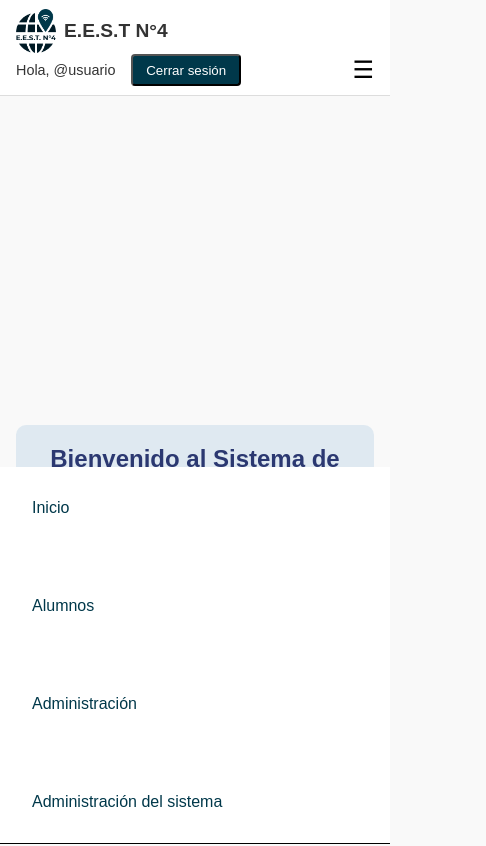
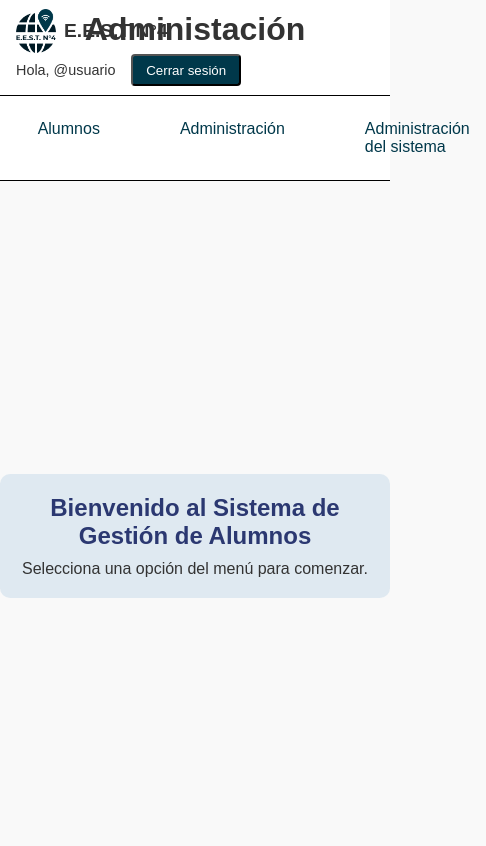
Before and after one commit to felivasquez/Sist.-gestion-de-alumnos, a website: page index.html in a window 390 px wide. Shown: the whole page, 486 px wide, since content can reach past the window. Drawn offline with Linux system fonts and the light colour scheme.

Commit message:
Cambios a estilos minimos
Hice algunos retoques a los estilos

```diff
--- a/assets/css/base.css
+++ b/assets/css/base.css
@@ -8,18 +8,17 @@ body {
   font-family: Arial, sans-serif;
   background: #f9f9f9;
   color: #333;
-  overflow-y:hidden;
 }
 
   /* ===== HEADER ===== */
   header {
     display: flex;
-    flex-wrap: wrap;               /* para poder “romper” línea */
+    flex-wrap: wrap;
     justify-content: space-between;
     align-items: center;
     padding: 0.5rem 1rem;
     background: #fff;
-    border-bottom: 1px solid #ddd;
+    border-bottom: 1px solid #000;
     position: relative;
     z-index: 100;
     height:6rem;
@@ -176,48 +175,18 @@ nav ul:nth-of-type(4):hover .megamenu {
 .columna-menu ul li a:hover::after {
   transform: scaleX(1);
 }
+
   /* ===== Contenido principal (iframe) ===== */
+
+
 main iframe#contenido {
+  display: flex;
+  flex-direction: column;
+  height: 84vh ;
   width: 100%;
-    /* Altura = viewport menos la altura del header dinámico */
-    height: calc(100vh -  (
-      /* suma aproximada de: padding top + título + nav + padding bottom */
-      0.5rem + 1.25rem + 0.5rem + 0.5rem
-    ) );
-    border: none;
-    display: block;
-    overflow-x: hidden;
-  }
-
-  /* ===== Responsividad ===== */
-  @media (max-width: 768px) {
-    /* muestro botón ☰ y escondo título */
-    .menu-btn {
-      display: block;
-    }
-    header > h1 {
-      display: none;
-    }
-
-    /* menú colapsable */
-    nav {
-      position: absolute;
-      top: 100%;
-      left: 0;
-      flex-direction: column;
-      background: #fff;
-      transform: translateY(-100%);
-      transition: transform 0.3s ease;
-    }
-    nav.show {
-      transform: translateY(0);
-    }
-    nav ul {
-      width: 100%;
-      margin: 0.5rem 0;
-    }
 }
   /* Iframe */
-  .frame{
-    padding: 1rem;
+iframe {
+  flex-grow: 1;
+  border: none;
 }
--- a/assets/css/matriz.css
+++ b/assets/css/matriz.css
@@ -6,6 +6,10 @@
     margin: 0 auto;
     gap: 0.25rem;
     padding: 1rem;
+    position: sticky;
+    top: 0;
+    background-color: #f9f9f9;
+    box-shadow: 0 2px 5px rgba(0, 0, 0, 0.15);
 }
 
 .buscador{
--- a/assets/js/ui.js
+++ b/assets/js/ui.js
@@ -18,7 +18,7 @@ function cargarVista(pagina) {
 }
 
 
-document.getElementById("menu-toggle").addEventListener("click", function () {
+document.getElementById("menu-toggle").addEventListener("DOMContentLoaded", function () {
     document.getElementById("nav-menu").classList.toggle("active");
 });
 
```
Also changed, not shown: assets/js/controllers/alumnos.js (added, +28 -0 lines), assets/css/bienvenida.css (line endings or trailing spaces), assets/css/btn.css (line endings or trailing spaces), assets/css/login.css (line endings or trailing spaces), assets/css/modal.css (line endings or trailing spaces), assets/css/tablas.css (line endings or trailing spaces), assets/js/filtros.js (line endings or trailing spaces), assets/js/matriz.js (line endings or trailing spaces), assets/js/modal.js (line endings or trailing spaces). Lines whose indentation alone changed are shown as unchanged.
